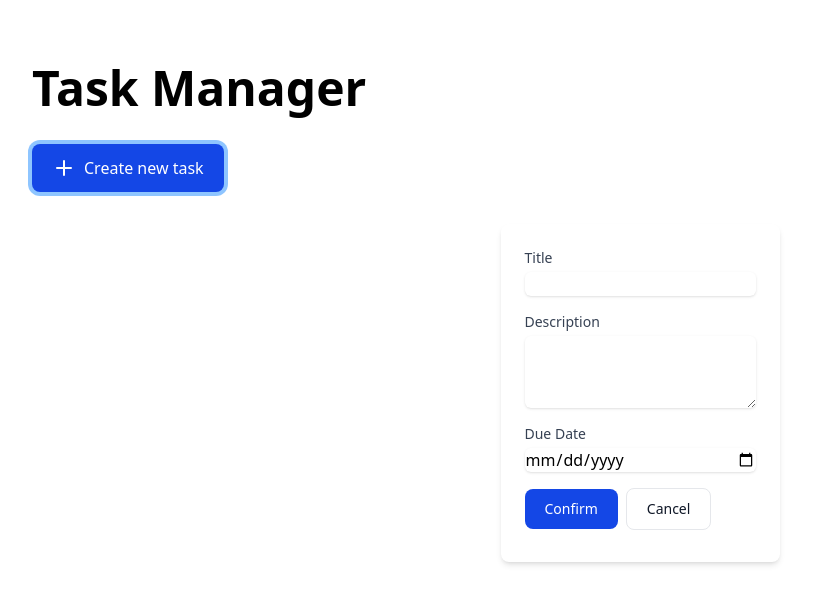
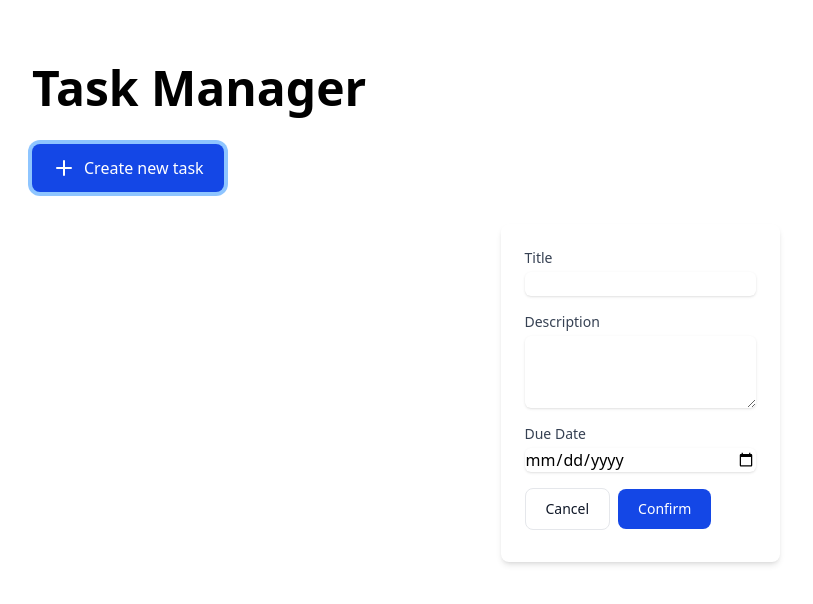
Before and after one commit to kleov-rf/task-management, a Vue app: page / in a window 1280 px wide. Both pictures are taken after a click on the button "Create new task". Shown: the top 604 px of the page, without its empty margins (0-813 px from the left). Built offline with nearby package versions, Linux system fonts and the light colour scheme.

Commit message:
refactor: changed order of cancel and confirm buttons

```diff
--- a/src/sections/tasks/CreateTaskForm.vue
+++ b/src/sections/tasks/CreateTaskForm.vue
@@ -64,13 +64,13 @@ const handleCreateTask = async () => {
       />
     </div>
 
+    <button type="button" @click="emit('cancel-create-task')"
+            class="py-2.5 px-5 me-2 mb-2 text-sm font-medium text-gray-900 focus:outline-none bg-white rounded-lg border border-gray-200 hover:bg-gray-100 hover:text-blue-700 focus:z-10 focus:ring-4 focus:ring-gray-100">
+      Cancel
+    </button>
     <button type="button" @click="handleCreateTask"
             class="text-white bg-blue-700 hover:bg-blue-800 focus:ring-4 focus:ring-blue-300 font-medium rounded-lg text-sm px-5 py-2.5 me-2 mb-2 focus:outline-none">
       Confirm
-    </button>
-    <button type="button" @click="emit('cancel-create-task')"
-            class="py-2.5 px-5 me-2 mb-2 text-sm font-medium text-gray-900 focus:outline-none bg-white rounded-lg border border-gray-200 hover:bg-gray-100 hover:text-blue-700 focus:z-10 focus:ring-4 focus:ring-gray-100">
-      Cancel
     </button>
   </form>
 </template>
```
